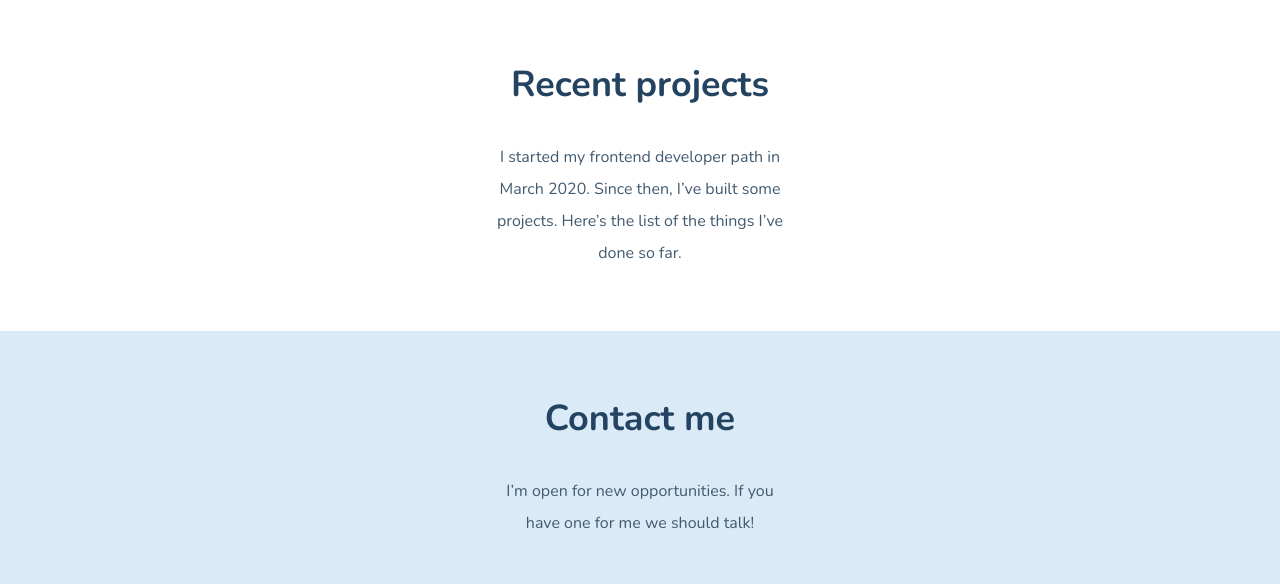
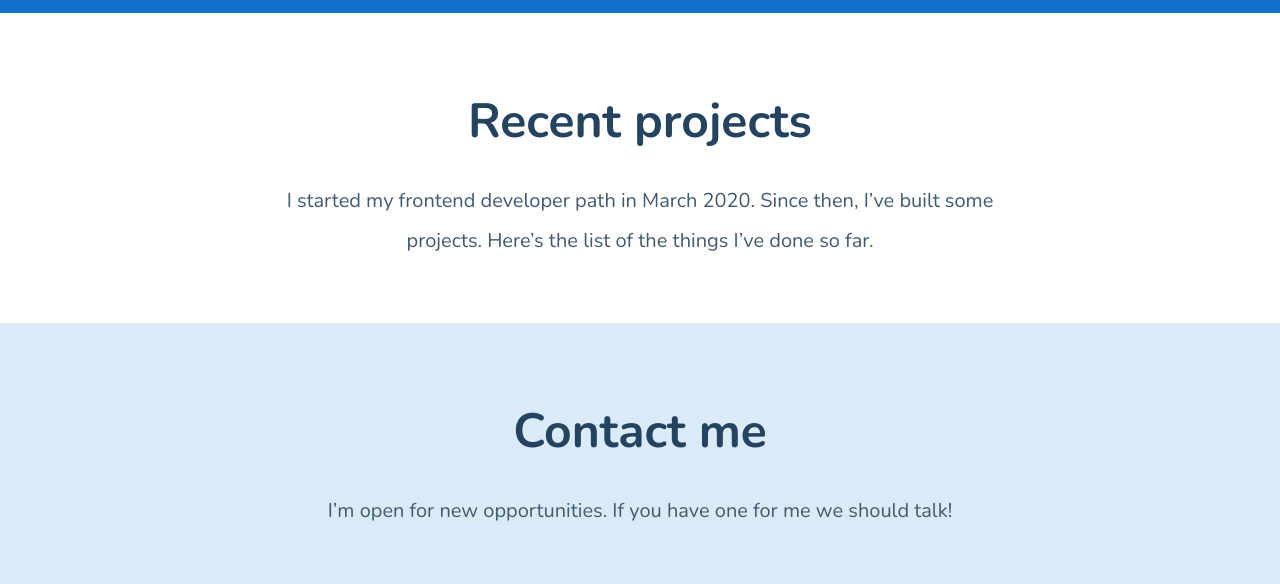
Before and after one commit to patryk-makarewicz/patryk-makarewicz.github.io, a website built with webpack: page src/pages/index.html in a window 1280 px wide. Shown: the part 1335-1919 px from the top of the page. Built offline with nearby package versions, Linux system fonts and the light colour scheme; no server answers.

Commit message:
feat: add @media to footer

```diff
--- a/src/scss/modules/footer.scss
+++ b/src/scss/modules/footer.scss
@@ -12,6 +12,12 @@
     color: #425a70;
     width: 288px;
     margin: 0 auto 56px auto;
+    @media screen and (min-width: 960px) {
+      width: 782px;
+      font-weight: 300;
+      font-size: 20px;
+      line-height: 40px;
+    }
   }
   &__header {
     margin: 0 auto 32px auto;
@@ -21,6 +27,13 @@
     font-size: 36px;
     line-height: 48px;
     width: 288px;
+    @media screen and (min-width: 960px) {
+      width: 782px;
+      padding-top: 64px;
+      font-weight: bold;
+      font-size: 48px;
+      line-height: 56px;
+    }
   }
   &__logo {
       width: 24px;
--- a/src/scss/modules/project.scss
+++ b/src/scss/modules/project.scss
@@ -10,6 +10,12 @@
     color: #425a70;
     width: 288px;
     margin: 0 auto 46px auto;
+    @media screen and (min-width: 960px) {
+      width: 782px;
+      font-weight: 300;
+      font-size: 20px;
+      line-height: 40px;
+    }
   }
   &__header {
     font-weight: bold;
@@ -20,6 +26,13 @@
     width: 288px;
     margin: 0 auto 32px auto;
     padding-top: 48px;
+    @media screen and (min-width: 960px) {
+      width: 782px;
+      padding-top: 64px;
+      font-weight: bold;
+      font-size: 48px;
+      line-height: 56px;
+    }
   }
 }
 
--- a/src/scss/modules/skill.scss
+++ b/src/scss/modules/skill.scss
@@ -48,6 +48,7 @@
       font-weight: bold;
       font-size: 48px;
       line-height: 56px;
+      padding-top: 64px;
     }
   }
   &__title {
```
